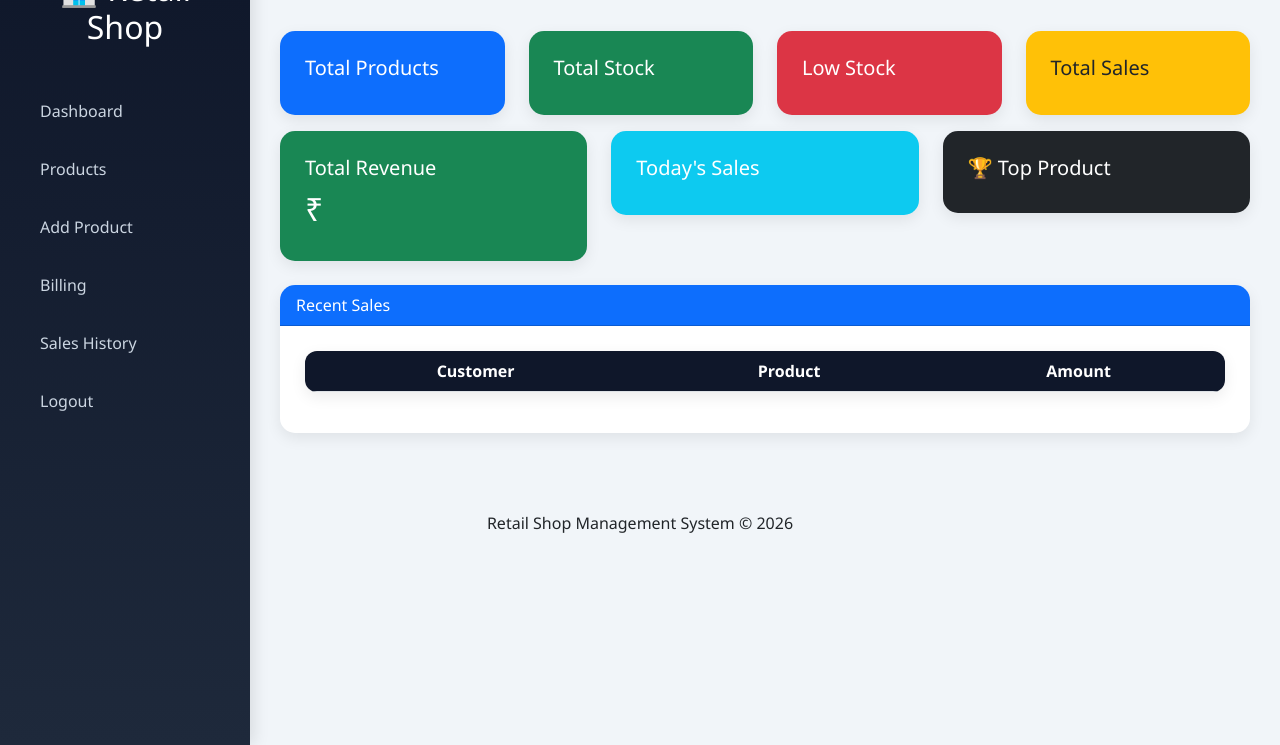
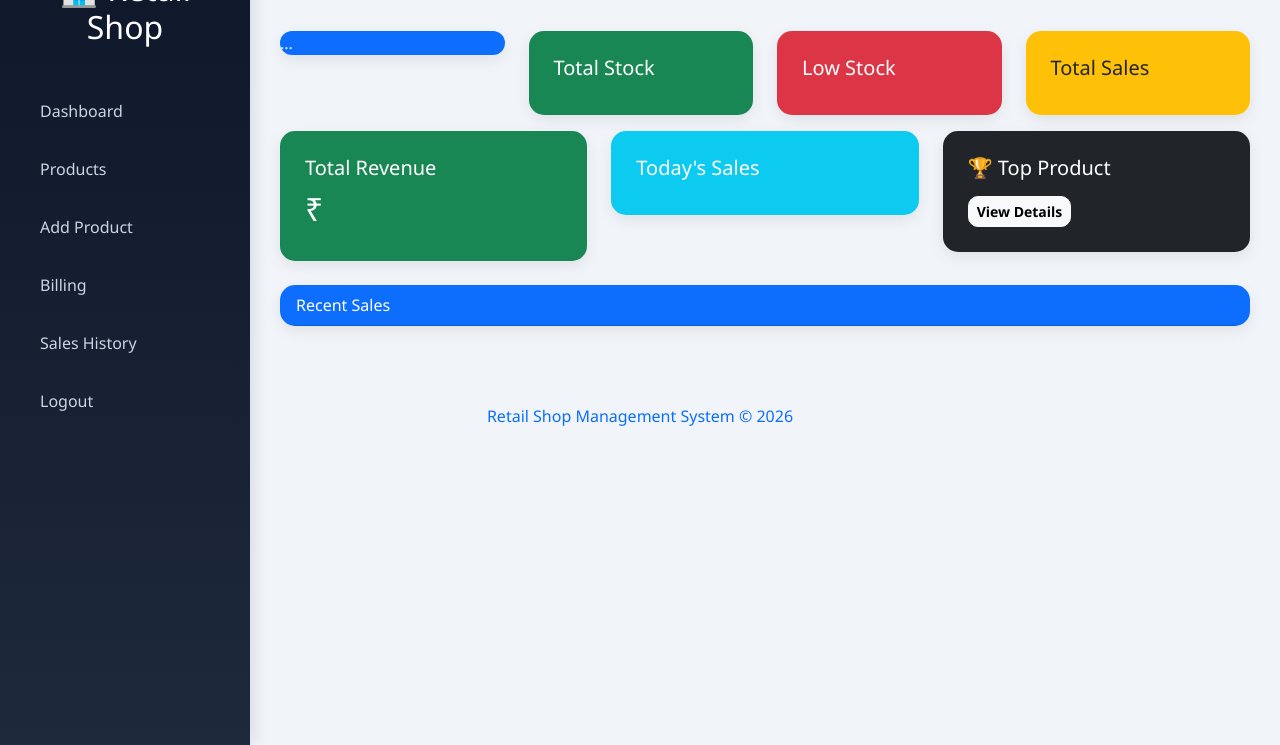
Before and after one commit to devaesack/retail-shop-management-system, a Flask app: template templates/dashboard.html in a window 1280 px wide. Shown: the part 55-800 px from the top of the page. Run offline with Flask 3, Linux system fonts and the light colour scheme; the template is opened without the code that fills it, so the values that code supplies are empty.

Commit message:
Nw modify

```diff
--- a/static/css/style.css
+++ b/static/css/style.css
@@ -276,6 +276,16 @@ label{
     box-shadow:0 5px 15px rgba(0,0,0,.08);
 }
 
+.dashboard-card{
+    cursor:pointer;
+    transition:0.3s;
+}
+
+.dashboard-card:hover{
+    transform:translateY(-5px);
+    box-shadow:0 5px 15px rgba(0,0,0,0.3);
+}
+
 /* =========================
    RESPONSIVE
 ========================= */
--- a/templates/dashboard.html
+++ b/templates/dashboard.html
@@ -17,12 +17,17 @@ Welcome,
 
     <!-- Total Products -->
     <div class="col-lg-3 col-md-6">
-        <div class="card bg-primary text-white">
-            <div class="card-body">
-                <h5>Total Products</h5>
-                <h2>{{ total_products }}</h2>
+
+        <a href="/products" style="text-decoration:none;">
+
+            <div class="card bg-primary text-white dashboard-card">
+
+                ...
+
             </div>
-        </div>
+
+        </a>
+
     </div>
 
     <!-- Total Stock -->
@@ -39,10 +44,9 @@ Welcome,
 
     <div class="col-lg-3 col-md-6">
 
-    <a href="/low_stock"
-       style="text-decoration:none;">
+        <a href="/low_stock" style="text-decoration:none;">
 
-        <div class="card bg-danger text-white">
+            <div class="card bg-danger text-white dashboard-card">
 
                 <div class="card-body">
 
@@ -60,7 +64,8 @@ Welcome,
 
     <!-- Total Sales -->
     <div class="col-lg-3 col-md-6">
-        <div class="card bg-warning">
+        <a href="/sales_history" style="text-decoration:none;">
+            <div class="card bg-warning dashboard-card">
                 <div class="card-body">
                     <h5>Total Sales</h5>
                     <h2>{{ total_sales }}</h2>
@@ -98,6 +103,18 @@ Welcome,
             <div class="card-body">
                 <h5>🏆 Top Product</h5>
                 <h3>{{ top_product[0] }}</h3>
+
+                <button class="btn btn-light btn-sm mt-2" data-bs-toggle="collapse" data-bs-target="#topProductDetails">
+
+                    View Details
+
+                </button>
+
+                <div class="collapse mt-2" id="topProductDetails">
+
+                    Most sold item in your shop.
+
+                </div>
             </div>
         </div>
     </div>
@@ -112,47 +129,7 @@ Welcome,
 
     </div>
 
-    <div class="card-body">
 
-        <table class="table">
-
-            <thead>
-
-                <tr>
-
-                    <th>Customer</th>
-                    <th>Product</th>
-                    <th>Amount</th>
-
-                </tr>
-
-            </thead>
-
-            <tbody>
-
-                {% for sale in recent_sales %}
-
-                <tr>
-
-                    <td>{{ sale[0] }}</td>
-
-                    <td>{{ sale[1] }}</td>
-
-                    <td>
-
-                        ₹{{ sale[2] }}
-
-                    </td>
-
-                </tr>
-
-                {% endfor %}
-
-            </tbody>
-
-        </table>
-
-    </div>
 
 </div>
 
```
Lines whose indentation alone changed are shown as unchanged.
